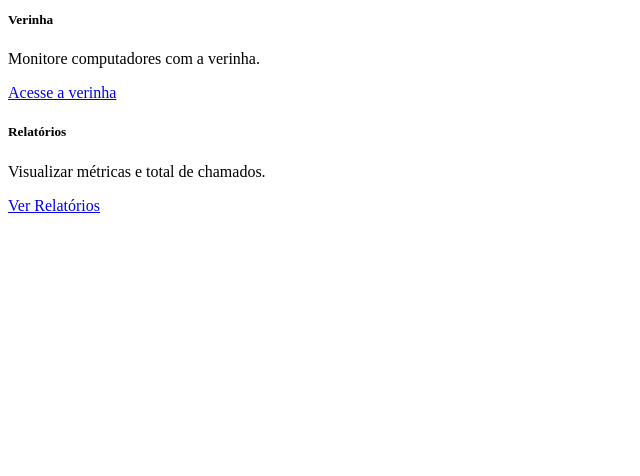
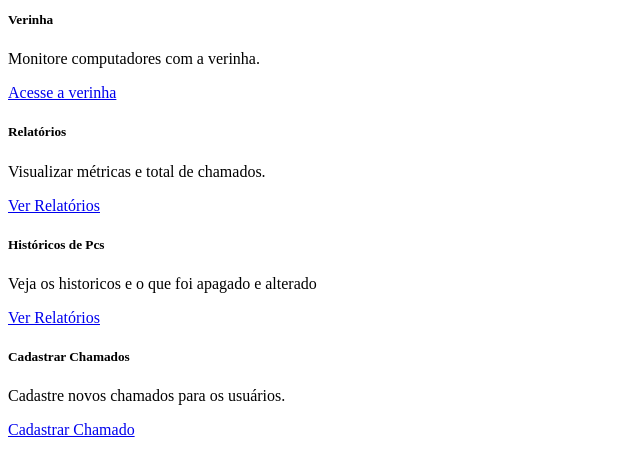
Before and after one commit to AntonioVinicius10/helpdesk_prefeitura, a PHP site: page /includes/cards_tecnico.php in a window 1280 px wide. Shown: the part 300-776 px from the top of the page, without its empty margins (0-640 px from the left). Run offline with PHP 8.4, Linux system fonts and the light colour scheme.

Commit message:
atualização include e readme.md

```diff
--- a/includes/cards_tecnico.php
+++ b/includes/cards_tecnico.php
@@ -47,5 +47,27 @@
                 </div>
             </div>
         </div>
+        <div class="col-12 col-md-6 col-lg-4">
+            <div class="card h-100 shadow-sm border-danger">
+                <div class="card-body d-flex flex-column justify-content-between">
+                    <div>
+                        <h5 class="card-title">Históricos de Pcs</h5>
+                        <p class="card-text">Veja os historicos e o que foi apagado e alterado </p>
+                    </div>
+                    <a href="/helpdesk_prefeitura/suporte/historicos_pcs.php" class="btn btn-danger btn-sm w-100 mt-3">Ver Relatórios</a>
+                </div>
+            </div>
+        </div>
+        <div class="col-12 col-md-6 col-lg-4">
+            <div class="card h-100 shadow-sm border-danger">
+                <div class="card-body d-flex flex-column justify-content-between">
+                    <div>
+                        <h5 class="card-title">Cadastrar Chamados</h5>
+                        <p class="card-text">Cadastre novos chamados para os usuários.</p>
+                    </div>
+                    <a href="/helpdesk_prefeitura/suporte/cadastro_chamados.php" class="btn btn-danger btn-sm w-100 mt-3">Cadastrar Chamado</a>
+                </div>
+            </div>
+        </div>
     </div>
 </div>
```
Also changed, not shown: README.md.
